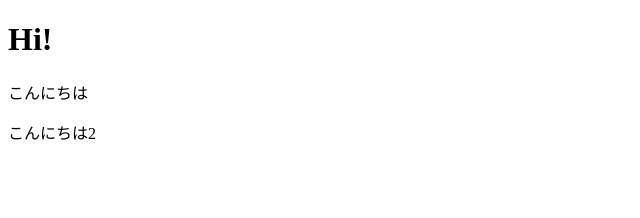
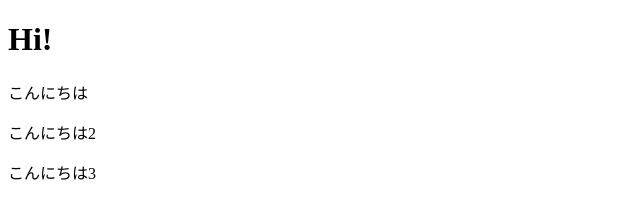
Before and after one commit to zd2C03/GroupRed, a plain HTML site: page index.html in a window 1280 px wide. Shown: the whole page, without its empty margins (0-640 px from the left). Drawn offline with Linux system fonts and the light colour scheme.

Commit message:
プッシュテスト(ブランチVer)

```diff
--- a/index.html
+++ b/index.html
@@ -11,6 +11,7 @@
     <h1>Hi!</h1>
     <p>こんにちは</p>
     <p>こんにちは2</p>
+    <p>こんにちは3</p>
 
 </body>
 </html>
```
